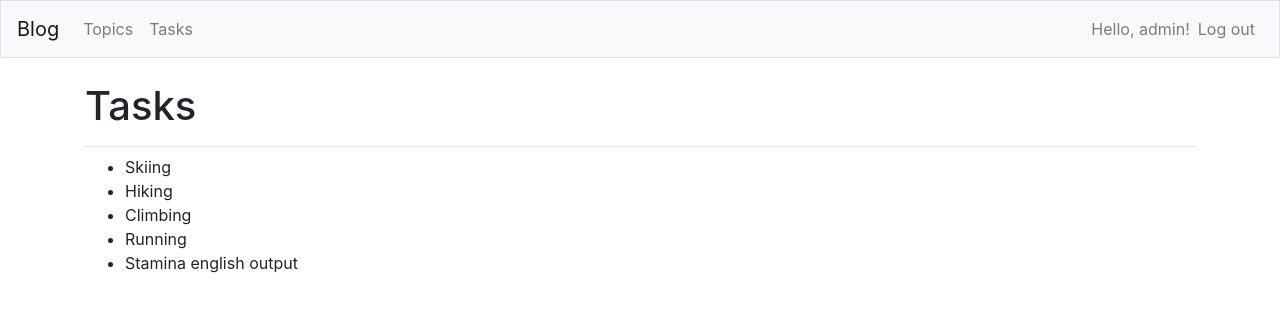
After one commit to ktv-sky/my_site, a Django app: page /tasks/tasks/ in a window 1280 px wide. The commit adds this page. Shown: the top 312 px of the page. Run offline with Django 3.2, Linux system fonts and the light colour scheme; a user stored in the database is signed in; data comes from the database, SQL or seed files in the repository; both versions use the stored data as it was after the commit; some libraries are stand-ins or nearby versions.

Commit message:
Add app Task

```diff
--- a/blog/templates/blog/layout.html
+++ b/blog/templates/blog/layout.html
@@ -25,7 +25,9 @@
             <div class="collapse navbar-collapse" id="navbarCollapse">
                 <ul class="navbar-nav mr-auto">
                     <li class="nav-item">
-                        <a class="nav-link" href="{% url 'blog:topics'%}">Topics</a></li>
+                        <a class="nav-link" href="{% url 'blog:topics' %}">Topics</a></li>
+                    <li class="nav-item">
+                        <a class="nav-link" href="{% url 'tasks:tasks' %}">Tasks</a></li>
                 </ul>
                 <ul class="navbar-nav ml-auto">
                     {% if user.is_authenticated %}
--- a/my_site/settings.py
+++ b/my_site/settings.py
@@ -35,6 +35,7 @@ ALLOWED_HOSTS = ['127.0.0.1']
 INSTALLED_APPS = [
     'blog',
     'users',
+    'tasks',
 
     'bootstrap4',
 
--- a/my_site/urls.py
+++ b/my_site/urls.py
@@ -22,4 +22,5 @@ urlpatterns = [
     path('', RedirectView.as_view(url='blog/', permanent=True)),
     path('blog/', include('blog.urls')),
     path('users/', include('users.urls')),
+    path('tasks/', include('tasks.urls')),
 ]
--- /dev/null
+++ b/tasks/admin.py
@@ -0,0 +1,6 @@
+from django.contrib import admin
+
+from .models import Task
+
+# Register your models here.
+admin.site.register(Task)
--- /dev/null
+++ b/tasks/apps.py
@@ -0,0 +1,5 @@
+from django.apps import AppConfig
+
+
+class TasksConfig(AppConfig):
+    name = 'tasks'
--- /dev/null
+++ b/tasks/models.py
@@ -0,0 +1,11 @@
+from django.db import models
+from django.contrib.auth.models import User
+
+# Create your models here.
+class Task(models.Model):
+    text = models.CharField(max_length=100)
+    date_added = models.DateTimeField(auto_now_add=True)
+    owner = models.ForeignKey(User, on_delete=models.CASCADE)
+
+    def __str__(self):
+        return self.text
--- /dev/null
+++ b/tasks/templates/tasks/tasks.html
@@ -0,0 +1,17 @@
+{% extends 'blog/layout.html' %}
+
+{% block page_header %}
+<h1>Tasks</h1>
+{% endblock %}
+
+{% block body %}
+
+    <ul>
+        {% for task in tasks %}
+            <li>{{ task }}</li>
+        {% empty %}
+            <li>There is no tasks yet.</li>
+        {% endfor %}
+    </ul>
+
+{% endblock %}
--- /dev/null
+++ b/tasks/tests.py
@@ -0,0 +1,3 @@
+from django.test import TestCase
+
+# Create your tests here.
--- /dev/null
+++ b/tasks/urls.py
@@ -0,0 +1,9 @@
+from django.urls import path
+
+from . import views
+
+
+app_name = 'tasks'
+urlpatterns = [
+    path('tasks/', views.tasks, name='tasks'),
+]
--- /dev/null
+++ b/tasks/views.py
@@ -0,0 +1,13 @@
+from django.shortcuts import render
+from django.contrib.auth.decorators import login_required
+
+
+from .models import Task
+
+
+@login_required
+def tasks(request):
+    tasks = Task.objects.filter(owner=request.user).order_by('-date_added')
+    return render(request, 'tasks/tasks.html', {
+        'tasks': tasks
+    })
```
Also changed, not shown: db.sqlite3, tasks/__init__.py (added), tasks/migrations/0001_initial.py (added), tasks/migrations/__init__.py (added).
